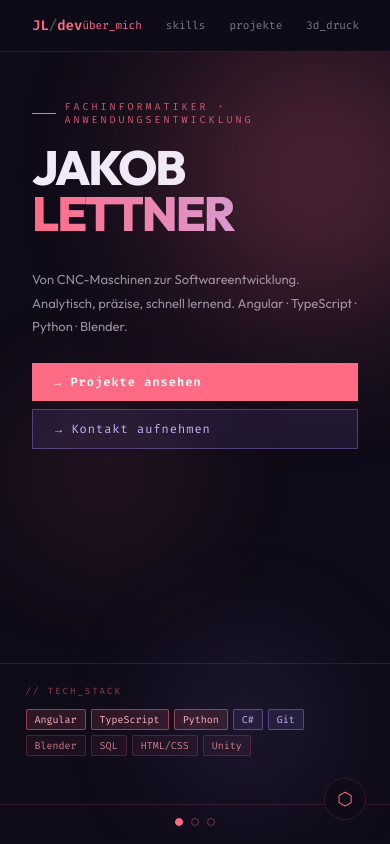
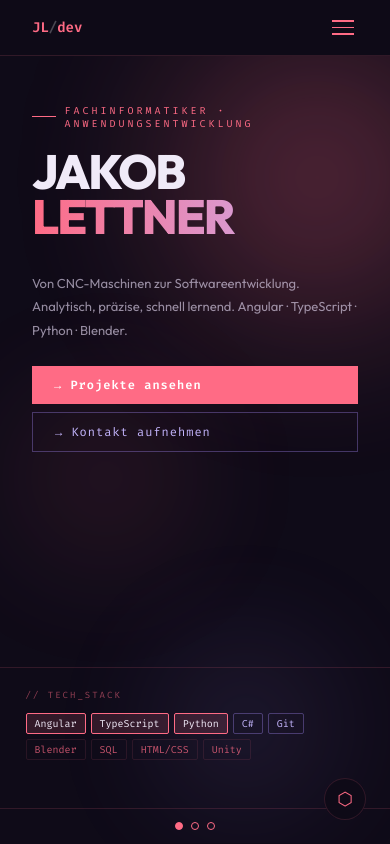
Before and after one commit to Jackpack31/Portfolio, an Angular app: page / in a window 390 px wide. Built offline with nearby package versions, Linux system fonts and the light colour scheme.

Commit message:
color changes and dropdown menue

```diff
--- a/src/app/components/navbar/navbar.html
+++ b/src/app/components/navbar/navbar.html
@@ -1,6 +1,8 @@
 <nav class="nav">
   <a routerLink="/" class="logo">JL<span>/</span>dev</a>
-  <div class="links">
+
+  <!-- Desktop Links -->
+  <div class="links desktop">
     @for (link of links; track link.path) {
       <a [routerLink]="link.path"
          routerLinkActive="active"
@@ -9,4 +11,26 @@
       </a>
     }
   </div>
+
+  <!-- Mobile Burger Button -->
+  <button class="burger" (click)="toggleMenu()">
+    <span [class]="menuOpen ? 'bar open' : 'bar'"></span>
+    <span [class]="menuOpen ? 'bar open' : 'bar'"></span>
+    <span [class]="menuOpen ? 'bar open' : 'bar'"></span>
+  </button>
+
+  <!-- Mobile Dropdown -->
+  @if (menuOpen) {
+    <div class="mobile-menu">
+      @for (link of links; track link.path) {
+        <a [routerLink]="link.path"
+           routerLinkActive="active"
+           [routerLinkActiveOptions]="{ exact: link.path === '/' }"
+           (click)="closeMenu()">
+          <span class="menu-arrow">→</span>
+          {{ link.label }}
+        </a>
+      }
+    </div>
+  }
 </nav>
--- a/src/app/components/navbar/navbar.scss
+++ b/src/app/components/navbar/navbar.scss
@@ -16,11 +16,13 @@
   font-size: 14px;
   font-weight: 600;
   color: var(--accent-rose);
+  z-index: 101;
 
   span { color: rgba(255, 255, 255, 0.25); }
 }
 
-.links {
+// ── Desktop Links ──────────────────────────────────
+.links.desktop {
   display: flex;
   gap: 1.5rem;
 
@@ -34,3 +36,94 @@
     &.active { color: var(--accent-rose); }
   }
 }
+
+// ── Burger Button ──────────────────────────────────
+.burger {
+  display: none;
+  flex-direction: column;
+  justify-content: center;
+  gap: 5px;
+  background: transparent;
+  border: none;
+  cursor: pointer;
+  padding: 4px;
+  z-index: 101;
+}
+
+.bar {
+  display: block;
+  width: 22px;
+  height: 1.5px;
+  background: var(--accent-rose);
+  transition: transform 0.3s ease, opacity 0.3s ease;
+  transform-origin: center;
+}
+
+// Burger → X Animation
+.bar.open {
+  &:nth-child(1) { transform: translateY(6.5px) rotate(45deg); }
+  &:nth-child(2) { opacity: 0; transform: scaleX(0); }
+  &:nth-child(3) { transform: translateY(-6.5px) rotate(-45deg); }
+}
+
+// ── Mobile Dropdown ────────────────────────────────
+.mobile-menu {
+  display: none;
+  position: absolute;
+  top: 100%;
+  left: 0;
+  right: 0;
+  background: rgba(15, 11, 24, 0.97);
+  border-bottom: 1px solid var(--border-rose);
+  backdrop-filter: blur(16px);
+  flex-direction: column;
+  padding: 0.5rem 0;
+  animation: slideDown 0.25s ease;
+
+  a {
+    font-family: var(--font-mono);
+    font-size: 13px;
+    color: rgba(255, 255, 255, 0.5);
+    padding: 0.9rem 2rem;
+    display: flex;
+    align-items: center;
+    gap: 10px;
+    border-bottom: 1px solid rgba(255, 255, 255, 0.04);
+    transition: color 0.2s, background 0.2s;
+
+    &:last-child { border-bottom: none; }
+
+    &:hover {
+      color: var(--text-primary);
+      background: rgba(255, 255, 255, 0.03);
+    }
+
+    &.active {
+      color: var(--accent-rose);
+
+      .menu-arrow { opacity: 1; }
+    }
+  }
+
+  .menu-arrow {
+    font-size: 11px;
+    color: var(--accent-rose);
+    opacity: 0.4;
+    transition: opacity 0.2s;
+  }
+}
+
+@keyframes slideDown {
+  from { opacity: 0; transform: translateY(-8px); }
+  to   { opacity: 1; transform: translateY(0);    }
+}
+
+// ── Responsive ─────────────────────────────────────
+@media (max-width: 691px) {
+
+  .links.desktop { display: none; }
+
+  .burger { display: flex; }
+
+  .mobile-menu { display: flex; }
+}
--- a/src/app/components/navbar/navbar.ts
+++ b/src/app/components/navbar/navbar.ts
@@ -9,10 +9,20 @@ import { RouterLink, RouterLinkActive } from '@angular/router';
   styleUrl: './navbar.scss'
 })
 export class Navbar {
+  menuOpen = false;
+
   links = [
-    { label: 'über_mich',  path: '/'        },
-    { label: 'skills',     path: '/skills'  },
-    { label: 'projekte',   path: '/projekte'},
-    { label: '3d_druck',   path: '/3d-druck'},
+    { label: 'über_mich',  path: '/'         },
+    { label: 'skills',     path: '/skills'   },
+    { label: 'projekte',   path: '/projekte' },
+    { label: '3d_druck',   path: '/3d-druck' },
   ];
+
+  toggleMenu() {
+    this.menuOpen = !this.menuOpen;
+  }
+
+  closeMenu() {
+    this.menuOpen = false;
+  }
 }
--- a/src/app/pages/home/home.scss
+++ b/src/app/pages/home/home.scss
@@ -21,6 +21,11 @@
   100% { transform: translate(0px, 0px) scale(1);        opacity: 0.5; }
 }
 
+@keyframes fadeIn {
+  from { opacity: 0; transform: translateY(6px); }
+  to   { opacity: 1; transform: translateY(0);   }
+}
+
 .page {
   position: relative;
   overflow: hidden;
@@ -30,7 +35,7 @@
   justify-content: space-between;
 }
 
-// Glows
+// ── Glows ──────────────────────────────────────────
 .glow {
   position: absolute;
   border-radius: 50%;
@@ -42,25 +47,25 @@
 .glow1 {
   width: 400px; height: 400px;
   top: -100px; right: -80px;
-  background: radial-gradient(circle, rgba(255, 107, 133, 0.45) 0%, transparent 70%);
+  background: radial-gradient(circle, var(--glow1) 0%, transparent 70%);
   animation: pulse1 7s ease-in-out infinite;
 }
 
 .glow2 {
   width: 320px; height: 320px;
   bottom: -80px; left: 15%;
-  background: radial-gradient(circle, rgba(167, 139, 250, 0.38) 0%, transparent 70%);
+  background: radial-gradient(circle, var(--glow2) 0%, transparent 70%);
   animation: pulse2 9s ease-in-out infinite;
 }
 
 .glow3 {
   width: 280px; height: 280px;
   top: 30%; left: -60px;
-  background: radial-gradient(circle, rgba(255, 107, 133, 0.22) 0%, transparent 70%);
+  background: radial-gradient(circle, var(--glow3) 0%, transparent 70%);
   animation: pulse3 11s ease-in-out infinite;
 }
 
-// Hero
+// ── Hero ───────────────────────────────────────────
 .hero {
   position: relative;
   z-index: 1;
@@ -70,7 +75,7 @@
 .eyebrow {
   font-family: var(--font-mono);
   font-size: 10px;
-  color: rgba(255, 107, 133, 0.8);
+  color: var(--accent-rose);
   letter-spacing: 3px;
   margin-bottom: 1.2rem;
   display: flex;
@@ -96,7 +101,7 @@ h1 {
 
   .outline {
     display: block;
-    background: linear-gradient(90deg, #ff6b85, #c4b5fd);
+    background: linear-gradient(90deg, var(--accent-rose), var(--accent-purple));
     -webkit-background-clip: text;
     -webkit-text-fill-color: transparent;
     background-clip: text;
@@ -140,7 +145,7 @@ h1 {
 }
 
 .btn-secondary {
-  background: rgba(167, 139, 250, 0.1);
+  background: transparent;
   color: var(--accent-purple);
   border: 1px solid var(--border-purple);
   padding: 11px 22px;
@@ -155,7 +160,7 @@ h1 {
   &:hover { opacity: 0.8; }
 }
 
-// Bottom Grid
+// ── Bottom Grid ────────────────────────────────────
 .bottom-grid {
   position: relative;
   z-index: 1;
@@ -175,37 +180,41 @@ h1 {
 .col-label {
   font-family: var(--font-mono);
   font-size: 9px;
-  color: rgba(255, 107, 133, 0.55);
+  color: var(--accent-rose);
+  opacity: 0.55;
   letter-spacing: 2px;
   margin-bottom: 12px;
 }
 
-// Chips
+// ── Chips ──────────────────────────────────────────
 .chips { display: flex; flex-wrap: wrap; gap: 5px; }
 
 .chip {
   font-family: var(--font-mono);
   font-size: 10px;
   padding: 3px 8px;
-  border: 1px solid rgba(255, 107, 133, 0.2);
-  color: rgba(255, 160, 175, 0.75);
-  background: rgba(255, 107, 133, 0.06);
+  border: 1px solid var(--border-rose);
+  color: var(--accent-rose);
+  background: transparent;
   border-radius: 2px;
+  opacity: 0.75;
 
   &.hi {
-    border-color: rgba(255, 107, 133, 0.5);
-    color: #ffb3bf;
-    background: rgba(255, 107, 133, 0.13);
+    border-color: var(--accent-rose);
+    color: var(--text-primary);
+    background: var(--border-rose);
+    opacity: 1;
   }
 
   &.purple {
-    border-color: rgba(167, 139, 250, 0.4);
+    border-color: var(--border-purple);
     color: var(--accent-purple);
-    background: rgba(167, 139, 250, 0.1);
+    background: transparent;
+    opacity: 1;
   }
 }
 
-// Timeline
+// ── Timeline ───────────────────────────────────────
 .timeline { display: flex; flex-direction: column; gap: 9px; }
 
 .tl-item {
@@ -218,19 +227,20 @@ h1 {
   &::before {
     content: '//';
     font-family: var(--font-mono);
-    color: rgba(255, 107, 133, 0.35);
+    color: var(--accent-rose);
+    opacity: 0.4;
     font-size: 10px;
     flex-shrink: 0;
     margin-top: 1px;
   }
 
   &.active {
-    color: #ffb3bf;
+    color: var(--accent-rose);
     font-weight: 600;
   }
 }
 
-// Stats
+// ── Stats ──────────────────────────────────────────
 .stats { display: flex; gap: 1.2rem; }
 
 .stat {
@@ -250,105 +260,11 @@ h1 {
 
 .stat-l {
   font-size: 10px;
-  color: rgba(220, 210, 238, 0.4);
+  color: var(--text-dim);
   margin-top: 2px;
 }
 
-
-
-
-
-
-
-
-
-
-// Mobile Slider – versteckt auf Desktop
-.bottom-mobile {
-  display: none;
-}
-
-@media (max-width: 691px) {
-
-  // Desktop Grid verstecken
-  .bottom-grid {
-    display: none;
-  }
-
-  // Mobile Slider anzeigen
-  .bottom-mobile {
-    display: flex;
-    flex-direction: column;
-    border-top: 1px solid var(--border-rose);
-    position: relative;
-    z-index: 1;
-    margin-top: auto;
-  }
-
-  .mobile-panels {
-    position: relative;
-    min-height: 140px;
-  }
-
-  .mobile-panel {
-    display: none;
-    padding: 1.3rem 1.6rem;
-    animation: fadeIn 0.4s ease;
-
-    &.active {
-      display: block;
-    }
-  }
-
-  @keyframes fadeIn {
-    from { opacity: 0; transform: translateY(6px); }
-    to   { opacity: 1; transform: translateY(0);   }
-  }
-
-  // Dots
-  .mobile-dots {
-    display: flex;
-    justify-content: center;
-    gap: 8px;
-    padding: 0.8rem;
-    border-top: 1px solid var(--border-rose);
-  }
-
-  .dot {
-    width: 8px;
-    height: 8px;
-    border-radius: 50%;
-    border: 1px solid rgba(255, 107, 133, 0.4);
-    background: transparent;
-    cursor: pointer;
-    padding: 0;
-    transition: all 0.2s;
-
-    &.active {
-      background: var(--accent-rose);
-      border-color: var(--accent-rose);
-    }
-  }
-
-  // Hero Grid auf Mobile einspaltig
-  .hero-grid {
-    grid-template-columns: 1fr;
-  }
-
-  h1 { font-size: 3rem; }
-}
-
-
-
-
-
-
-
-
-
-
-
-// Theme Picker
+// ── Theme Picker ───────────────────────────────────
 .theme-picker {
   position: fixed;
   bottom: 1.5rem;
@@ -369,16 +285,9 @@ h1 {
   align-items: center;
   justify-content: center;
   backdrop-filter: blur(10px);
-  transition: border-color 0.3s, transform 0.2s;
+  transition: transform 0.2s;
 
-  &:hover {
-    transform: scale(1.1);
-    border-color: var(--accent-rose);
-  }
-
-  .theme-dot {
-    display: none; // nur als Datenspeicher
-  }
+  &:hover { transform: scale(1.1); }
 }
 
 .theme-options {
@@ -423,9 +332,7 @@ h1 {
     color: var(--text-primary);
   }
 
-  &.active {
-    color: var(--accent-rose);
-  }
+  &.active { color: var(--accent-rose); }
 
   .theme-preview {
     width: 14px;
@@ -440,3 +347,55 @@ h1 {
     color: var(--accent-rose);
   }
 }
+
+// ── Mobile ─────────────────────────────────────────
+.bottom-mobile { display: none; }
+
+@media (max-width: 691px) {
+
+  .bottom-grid { display: none; }
+
+  .bottom-mobile {
+    display: flex;
+    flex-direction: column;
+    border-top: 1px solid var(--border-rose);
+    position: relative;
+    z-index: 1;
+    margin-top: auto;
+  }
+
+  .mobile-panels { position: relative; min-height: 140px; }
+
+  .mobile-panel {
+    display: none;
+    padding: 1.3rem 1.6rem;
+    animation: fadeIn 0.4s ease;
+
+    &.active { display: block; }
+  }
+
+  .mobile-dots {
+    display: flex;
+    justify-content: center;
+    gap: 8px;
+    padding: 0.8rem;
+    border-top: 1px solid var(--border-rose);
+  }
+
+  .dot {
+    width: 8px;
+    height: 8px;
+    border-radius: 50%;
+    border: 1px solid var(--accent-rose);
+    background: transparent;
+    cursor: pointer;
+    padding: 0;
+    transition: all 0.2s;
+
+    &.active { background: var(--accent-rose); }
+  }
+
+  .hero-grid { grid-template-columns: 1fr; }
+
+  h1 { font-size: 3rem; }
+}
--- a/src/styles.scss
+++ b/src/styles.scss
@@ -15,6 +15,9 @@
   --text-dim:      rgba(225, 215, 240, 0.45);
   --border-rose:   rgba(255, 107, 133, 0.15);
   --border-purple: rgba(167, 139, 250, 0.35);
+  --glow1:         rgba(255, 107, 133, 0.45);
+  --glow2:         rgba(167, 139, 250, 0.38);
+  --glow3:         rgba(255, 107, 133, 0.22);
   --font-display:  'Outfit', sans-serif;
   --font-mono:     'Fira Code', monospace;
 }
```
